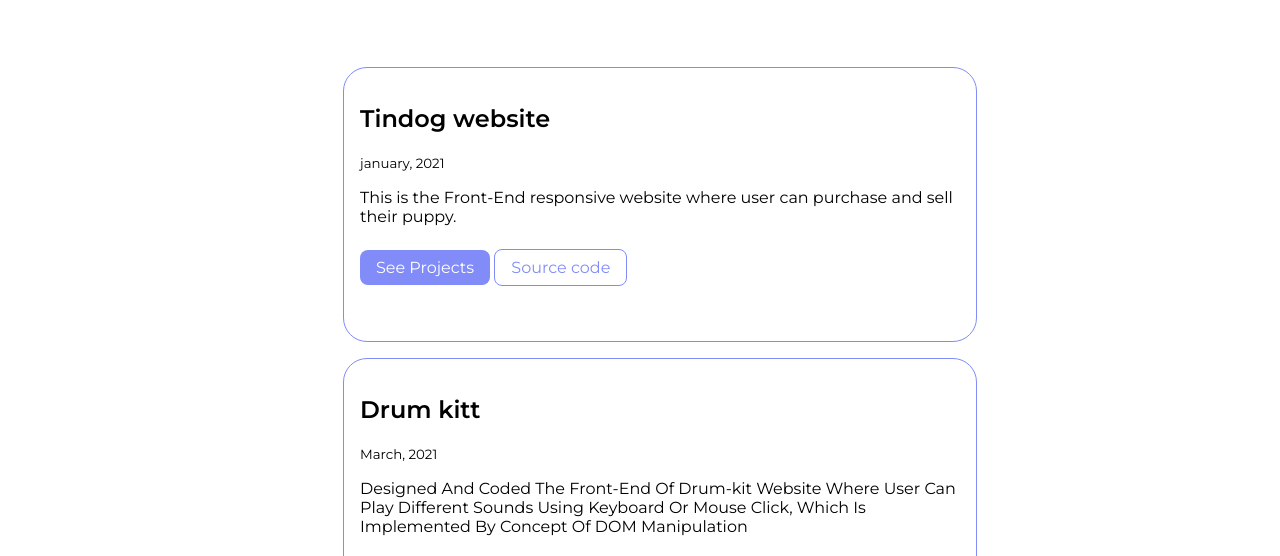
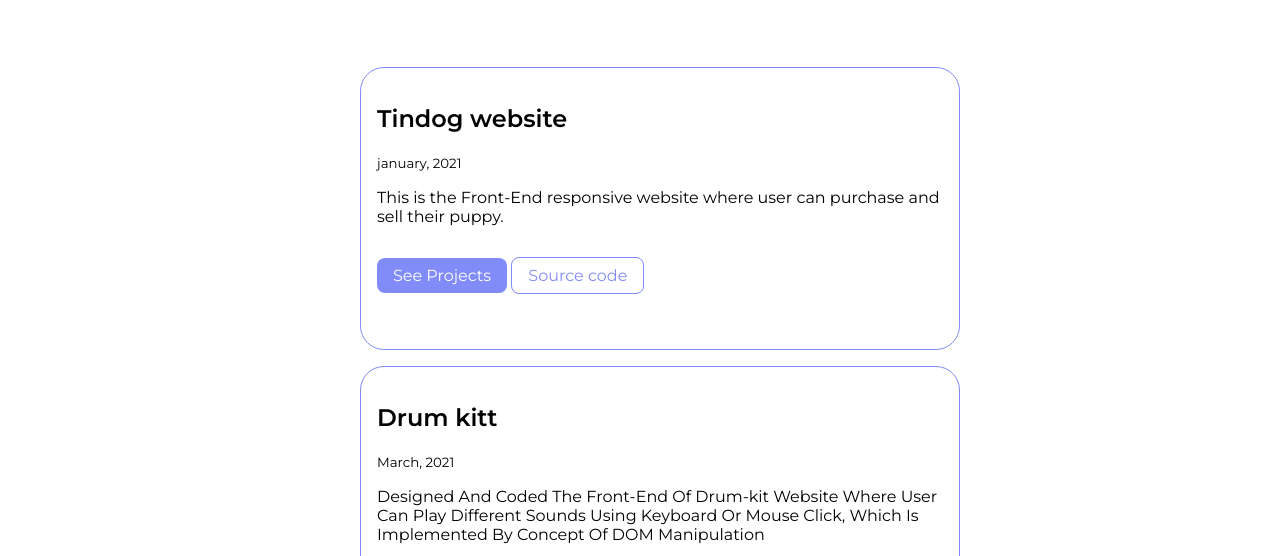
Before and after one commit to shubhamkumar5051/portfolio-skm, a plain HTML site: page projects.html in a window 1280 px wide. Shown: the part 234-790 px from the top of the page. Drawn offline with Linux system fonts and the light colour scheme.

Commit message:
style project container

```diff
--- a/style.css
+++ b/style.css
@@ -20,6 +20,7 @@ hr {
     padding: 0rem 1rem;
     border: 1px solid #818CF8;
     border-radius: 1.5rem;
+    box-sizing: border-box;
 }
 
 .container-center {
@@ -35,8 +36,6 @@ hr {
 .Link {
     text-decoration: none;
     padding: 0.5rem 1rem;
-    /* margin-top: 1rem;
-    margin-bottom: 1rem; */
 }
 
 .link-primary {
@@ -155,5 +154,5 @@ hr {
 }
 
 .margin-btn {
-    margin-bottom: 2rem;
+    margin-bottom: 2.5rem;
 }
```
